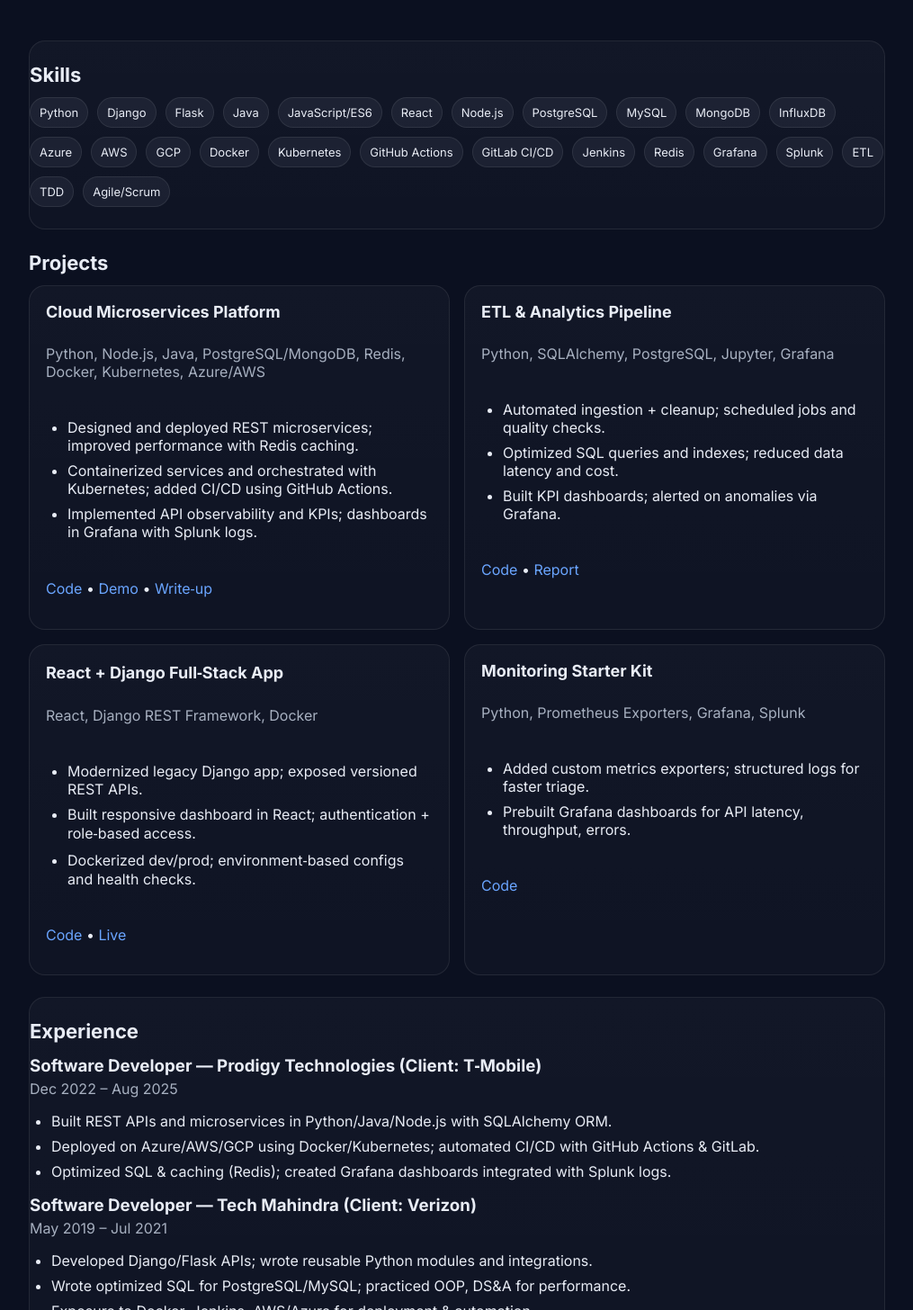
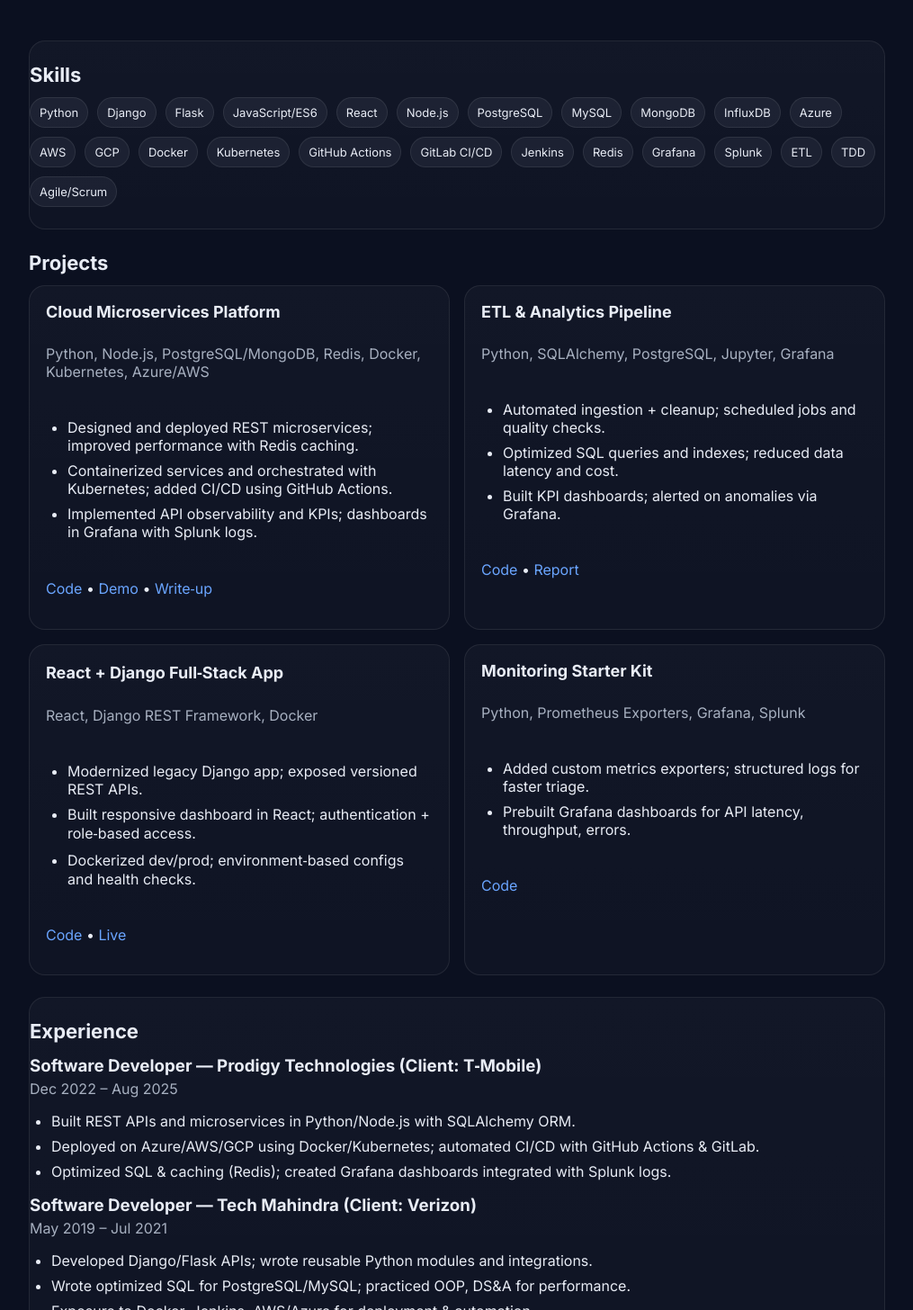
Before and after one commit to BMohantySeema/biswajita.github.io, a plain HTML site: page index.html in a window 1280 px wide. Shown: the part 546-2002 px from the top of the page at 90% size, without its empty margins (132-1147 px from the left). Drawn offline with Linux system fonts and the light colour scheme.

Commit message:
Update index.html

```diff
--- a/index.html
+++ b/index.html
@@ -99,7 +99,6 @@
         <span class="badge">Python</span>
         <span class="badge">Django</span>
         <span class="badge">Flask</span>
-        <span class="badge">Java</span>
         <span class="badge">JavaScript/ES6</span>
         <span class="badge">React</span>
         <span class="badge">Node.js</span>
@@ -130,7 +129,7 @@
       <div class="grid">
         <article class="project card">
           <h3>Cloud Microservices Platform</h3>
-          <p class="muted">Python, Node.js, Java, PostgreSQL/MongoDB, Redis, Docker, Kubernetes, Azure/AWS</p>
+          <p class="muted">Python, Node.js, PostgreSQL/MongoDB, Redis, Docker, Kubernetes, Azure/AWS</p>
           <ul class="list">
             <li>Designed and deployed REST microservices; improved performance with Redis caching.</li>
             <li>Containerized services and orchestrated with Kubernetes; added CI/CD using GitHub Actions.</li>
@@ -177,7 +176,7 @@
         <h3 style="margin:0">Software Developer — Prodigy Technologies (Client: T‑Mobile)</h3>
         <p class="muted" style="margin:.25rem 0 0 0">Dec 2022 – Aug 2025</p>
         <ul class="list">
-          <li>Built REST APIs and microservices in Python/Java/Node.js with SQLAlchemy ORM.</li>
+          <li>Built REST APIs and microservices in Python/Node.js with SQLAlchemy ORM.</li>
           <li>Deployed on Azure/AWS/GCP using Docker/Kubernetes; automated CI/CD with GitHub Actions & GitLab.</li>
           <li>Optimized SQL & caching (Redis); created Grafana dashboards integrated with Splunk logs.</li>
         </ul>
```
